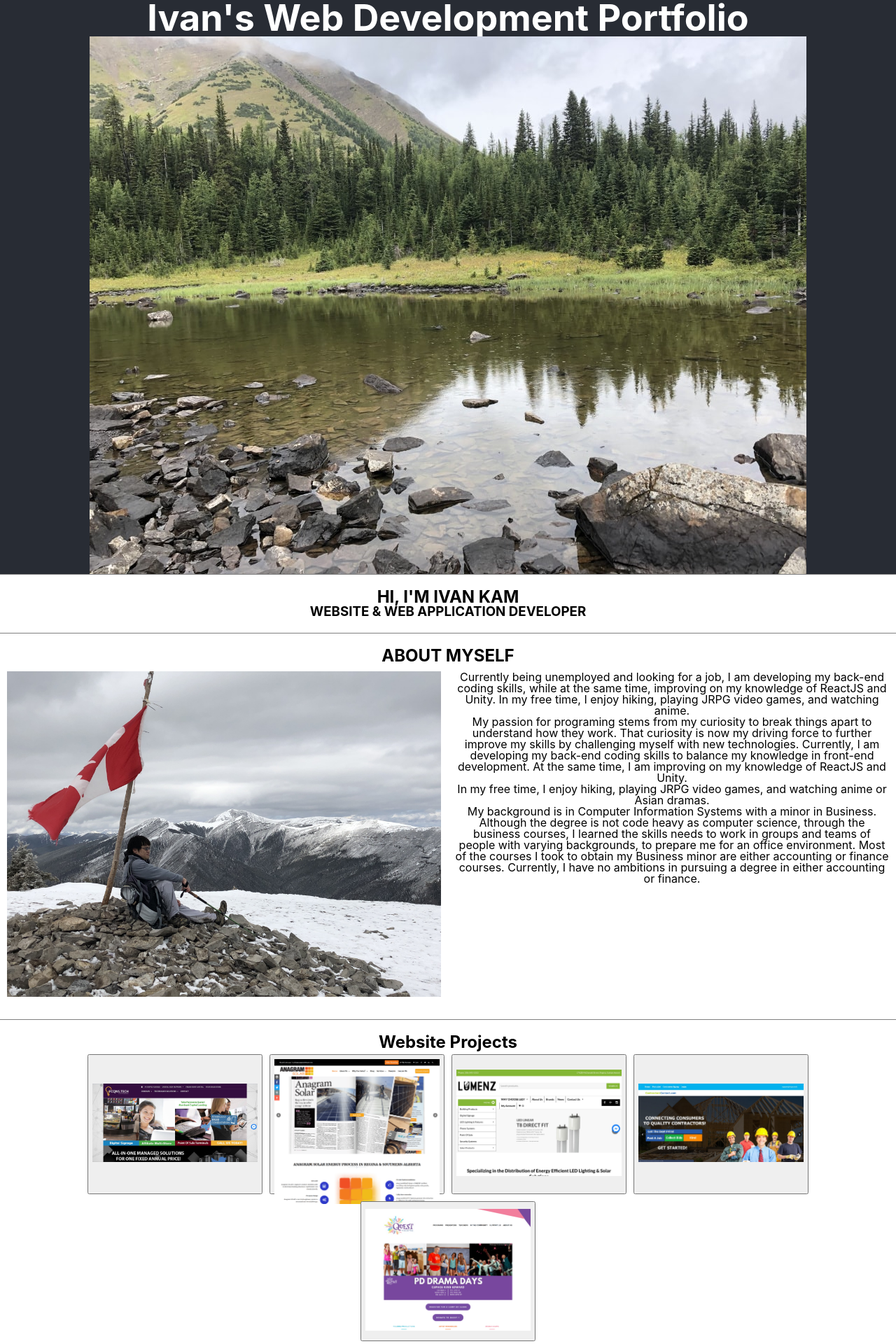
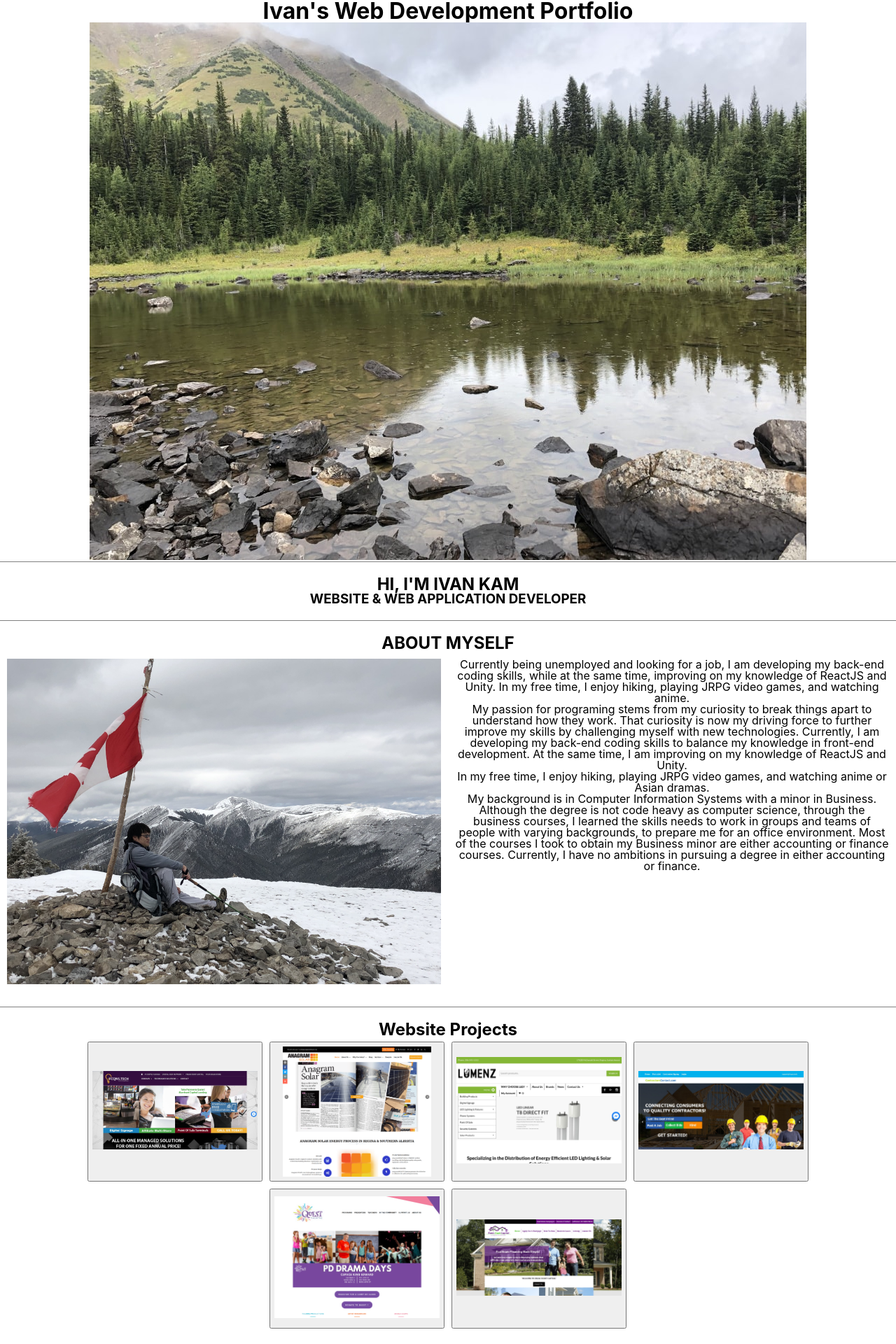
Before and after one commit to ivankam00/react-portfolio, a React (Create React App) app: page / in a window 1280 px wide. Shown: the top 1920 px of the page at 70% size. Built offline with nearby package versions, Linux system fonts and the light colour scheme.

Commit message:
Sunday development

```diff
--- a/package.json
+++ b/package.json
@@ -4,6 +4,8 @@
   "private": true,
   "homepage": "https://ivankam00.github.io/react-portfolio",
   "dependencies": {
+    "component": "^1.1.0",
+    "perfect-scrollbar": "^1.4.0",
     "react": "^16.11.0",
     "react-custom-scrollbars": "^4.2.1",
     "react-dom": "^16.11.0",
--- a/src/components/functions/ImageInfoPopup.js
+++ b/src/components/functions/ImageInfoPopup.js
@@ -29,23 +29,25 @@ export default class ImageInfoPopup extends Component {
 
         return (
             <div style={containerStyle}>
-                <button onClick={this.togglePopup.bind(this)} style={buttonStyle}>{this.props.image}</button>
+                <button onClick={this.togglePopup.bind(this)} style={buttonStyle}>
+                    <img src={this.props.URL} style={{maxWidth:'100%',maxHeight:'100%'}} alt={this.props.title} />
+                </button>
 
                 {this.state.showPopup ?
                     <div className='popup'>
                         <div className='lightbox'>
-							<Scrollbars>
-								<div className="col12-m-6">
+							<Scrollbars autoHide universal>
+								<div className="col12-td-6 col12-m-12">
 									<section>
-										{this.props.image}
+                                        <img src={this.props.URL} style={{maxWidth:'100%',maxHeight:'100%'}} alt={this.props.title} />
 									</section>
 								</div>
-								<div className="col12-m-6">
+								<div className="col12-td-6 col12-m-12">
 									<section>
 										<h1>{this.props.title}</h1>
 										<p><b>{this.props.subtitle}</b></p>
-										{this.props.description}
-										<button onClick={this.togglePopup.bind(this)}>CLOSE</button>
+                                        {this.props.description}
+                                        <button onClick={this.togglePopup.bind(this)}>CLOSE</button>
 									</section>
 								</div>
 							 </Scrollbars>
--- a/src/components/page-sections/header.js
+++ b/src/components/page-sections/header.js
@@ -7,7 +7,7 @@ export default class Header extends Component {
         const banner = ("./images/pond.jpg") // Image below h1 tag
 
         return (
-            <header className="App-header">
+            <header>
                 <h1>Ivan's Web Development Portfolio</h1>
                 <img src={banner} className="header-banner" alt="Banner" />
             </header>
--- a/src/components/page-sections/projects.js
+++ b/src/components/page-sections/projects.js
@@ -19,7 +19,7 @@ export default class Sidebar extends Component {
                 <h2>Website Projects</h2>
                 <div className="row">
                     <ImageInfo
-                        image={<img src="./images/fcqns.jpg" alt="FCQNS.Tech Inc." />}
+                        URL="./images/fcqns.jpg"
                         title="FCQNS.Tech Website"
                         subtitle={<span>Built in November 2017 for URL <a href="https://fcqns.tech" target="_blank">https://fcqns.tech</a></span>}
                         description={<p>When I was working at FCQNS.Tech Inc., I was placed in charge of coding the front-end layout of the
@@ -28,7 +28,7 @@ export default class Sidebar extends Component {
                             back-end applications in the admin dashboard.</p>}
                     />
                     <ImageInfo
-                        image={<img src="./images/anagram_solar.png" alt="Anagram Solar" />}
+                        URL="./images/anagram_solar.png"
                         title="Anagram Solar Website"
                         subtitle={<span>Built in May 2018 for URL <a href="https://anagramsolar.com/" target="_blank">https://anagramsolar.com/</a></span>}
                         description={<p>Tasked with adding the client's website into FCQNS.Tech's Solar Store Network platform, while ensure
@@ -38,7 +38,7 @@ export default class Sidebar extends Component {
                             on the landing page to ensure that all the graphics and animation worked exactly like their current website.</p>}
                     />
                     <ImageInfo
-                        image={<img src="./images/lumenz.jpg" alt="Lumenz" />}
+                        URL="./images/lumenz.jpg"
                         title="Lumenz Website"
                         subtitle={<span>Built in June 2018 for URL <a href="https://lumenz.ca" target="_blank">https://lumenz.ca</a></span>}
                         description={<p>Tasked with adding the client's website into FCQNS.Tech's Solar Store Network platform, while ensure
@@ -47,7 +47,7 @@ export default class Sidebar extends Component {
                             running on their website did not pose any security risks on our hosting server.</p>}
                     />
                     <ImageInfo
-                        image={<img src="./images/contractors_contact.jpg" alt="ContractorsContact" />}
+                        URL="./images/contractors_contact.jpg"
                         title="ContractorContacts Website"
                         subtitle={<span>Built in August 2018 for URL <a href="https://contractorscontact.com" target="_blank">https://contractorscontact.com</a></span>}
                         description={<p>Tasked with building a platform to contract out solar panel installation that cannot be handle by
@@ -56,7 +56,7 @@ export default class Sidebar extends Component {
                             Network could post installation jobs for licensed solar installation contractors.</p>}
                     />
                     <ImageInfo
-                        image={<img src="./images/quest_theatre.png" alt="Quest Theatre" />}
+                        URL="./images/quest_theatre.png"
                         title="Quest Theatre Website"
                         subtitle={<span>Built in January 2017 for URL <a href="https://www.questtheatre.org/" target="_blank">https://www.questtheatre.org/</a></span>}
                         description={<p>With the client wanting to switch from WordPress to SquareSpace, to make it easier for them to
@@ -69,7 +69,16 @@ export default class Sidebar extends Component {
                             of how to update and maintain their website. They were very happy with my work and the service that I provided
                             them.</p>}
                     />
+                    <ImageInfo
+                        URL="./images/fresh_start_capital.png"
+                        title="Fresh Start Capital Website"
+                        subtitle={<span>Built in April 2014 for URL <a href="https://freshstartcapital.ca" target="_blank">https://freshstartcapital.ca</a></span>}
+                        description={<p>Tasked to build a platform where our company could connect people with more financing options, regardless
+                            of their credit score or financial situation. This website employs many forms requesting simple information depending
+                            on what the client is seeking to finance.</p>}
+                    />
                 </div>
+
             </section>
         )
     }
```
Also changed, not shown: public/images/fresh_start_capital.png (added), 1 other file (tests, documents, lock files or other folders).
